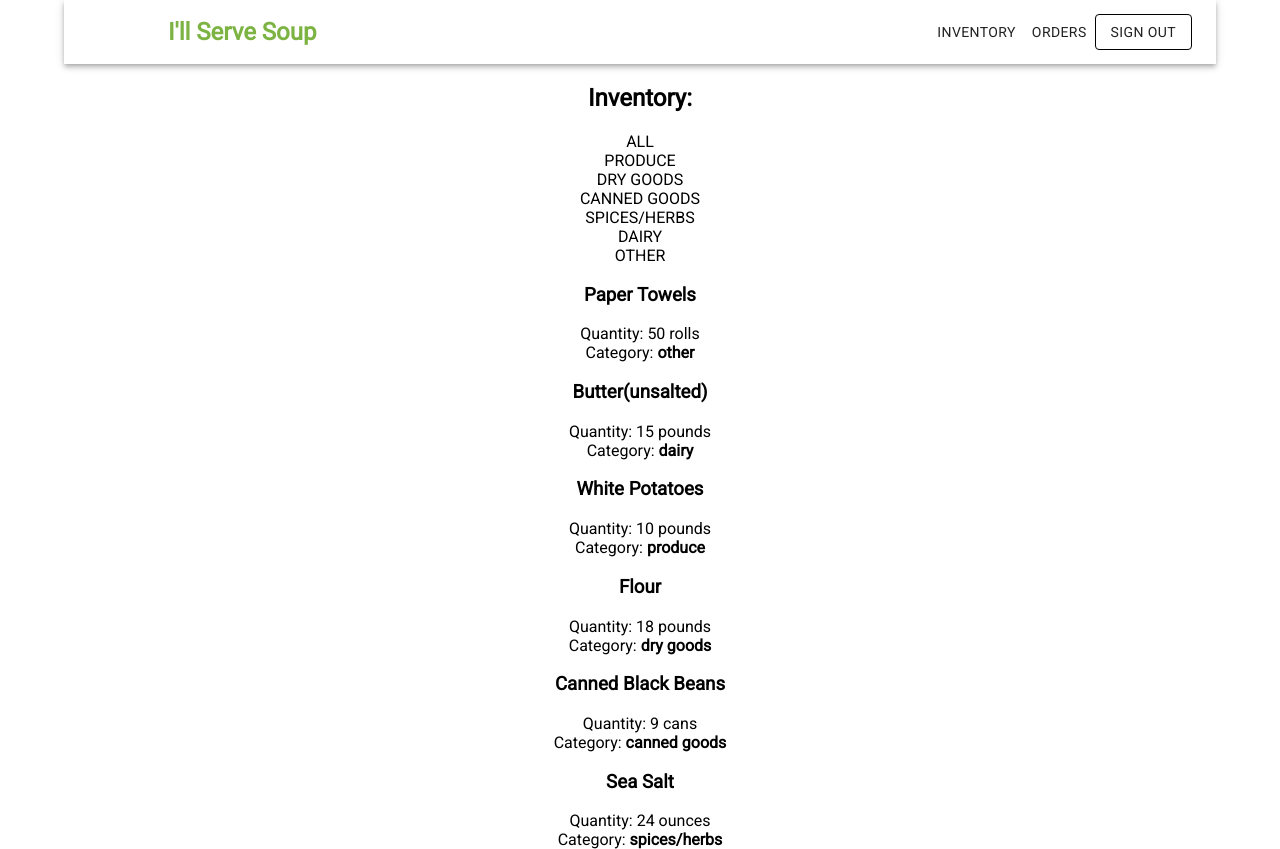
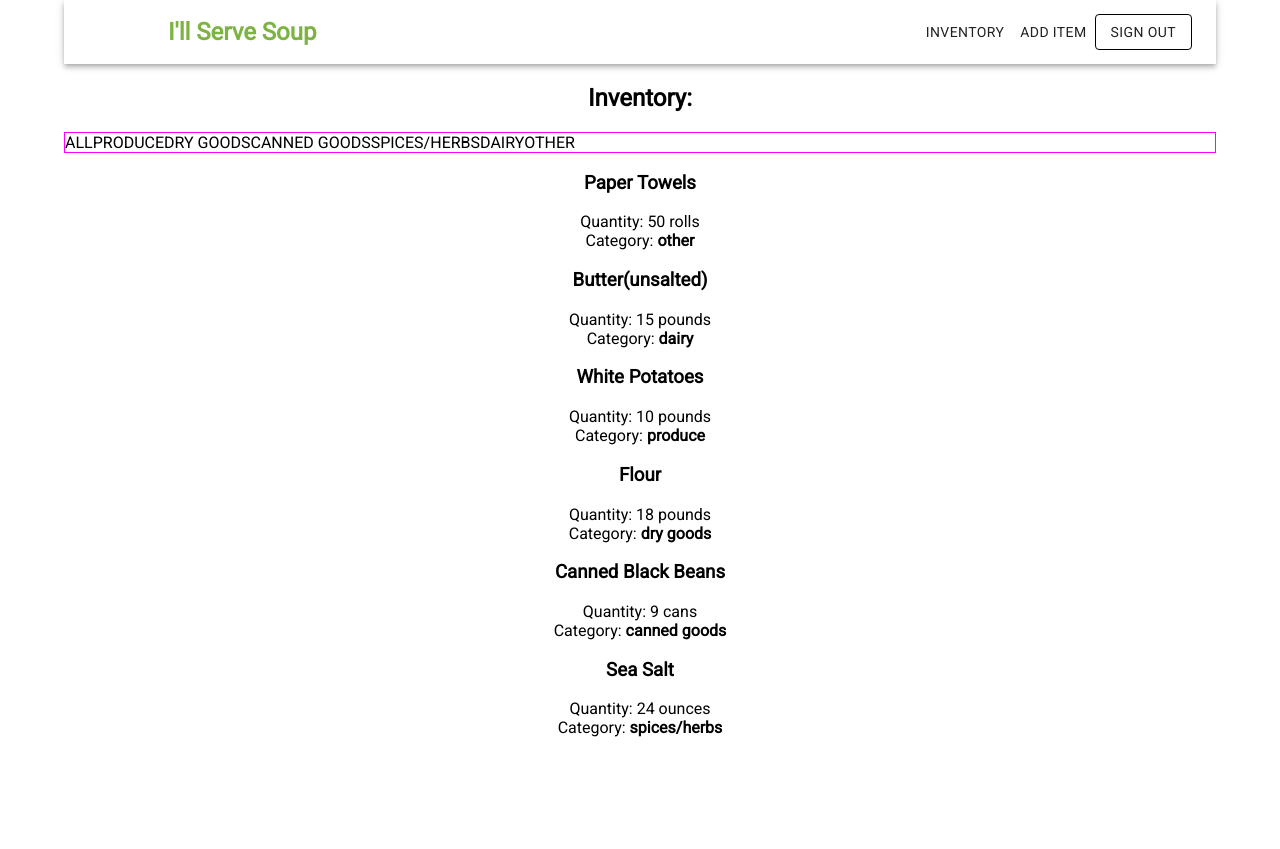
Before and after one commit to build-i-ll-serve-soup/Frontend, a React (Create React App) app in the folder i-ll-serve-soup/: page /inventory in a window 1280 px wide. After the commit the page ends 800 px from the top, so only its background shows below. Built offline with nearby package versions, Linux system fonts and the light colour scheme.

Commit message:
Add Item added to menu

```diff
--- a/i-ll-serve-soup/src/AddItemForm.js
+++ b/i-ll-serve-soup/src/AddItemForm.js
@@ -15,7 +15,7 @@
     props.addNewItem(item);
 }
     return (
-        <div className="onboard-form">
+        <div className="addItem">
             <h2>Add Item Form</h2>
          <form onSubmit={submitForm}>
         <input
--- a/i-ll-serve-soup/src/App.css
+++ b/i-ll-serve-soup/src/App.css
@@ -94,3 +94,8 @@
   color: #7cb342;
   font-size: 2.2rem;
 }
+.categories {
+  display: flex;
+  flex-direction: row;
+  border: 1px solid magenta;
+}
--- a/i-ll-serve-soup/src/App.js
+++ b/i-ll-serve-soup/src/App.js
@@ -5,6 +5,7 @@
 import Login from './components/Auth/Login';
 import Signup from './components/Auth/Signup';
 import Content from './components/Content/Content';
+import AddItemForm from "./AddItemForm";
 function App() {
   const [ isLoggedIn, setLoggedin ] = useState(true);
 
@@ -14,6 +15,7 @@
       <Route path="/login" render={(props) => (<Login {...props} loggedIn={isLoggedIn} setLoggedin={setLoggedin}/>)} />
       <Route path="/signup" component={Signup} />
       <Route path="/inventory" component={Content} />
+      <Route path="/addItem" component={AddItemForm} />
       { isLoggedIn ? <Redirect exact from="/login" to="/inventory"></Redirect> : <Redirect exact from="/" to="/login" />}
     </div>
   );
--- a/i-ll-serve-soup/src/components/Nav.js
+++ b/i-ll-serve-soup/src/components/Nav.js
@@ -39,8 +39,8 @@
             <Link default to="/inventory">
               <Button>Inventory</Button>
             </Link>
-            <Link to="/orders">
-              <Button>Orders</Button>
+            <Link default to="/addItem">
+              <Button>Add Item</Button>
             </Link>
             <Button variant="outlined" className={classes.signOut} onClick={() => {props.setLoggedin(false)}}>
               Sign Out
```
